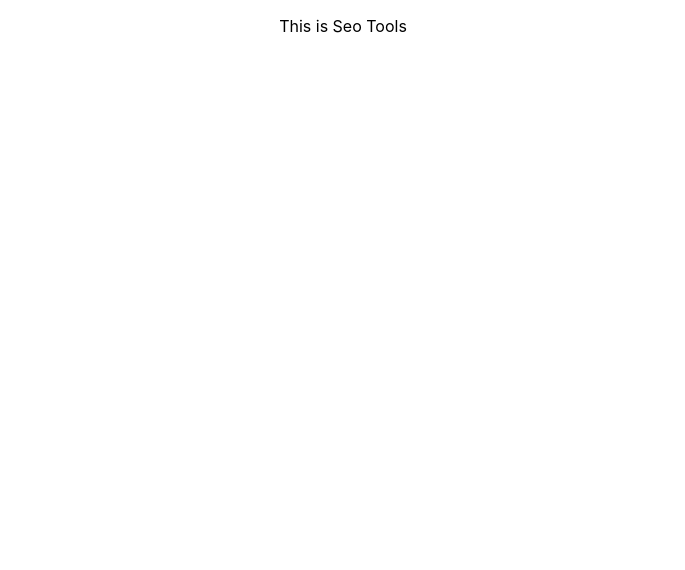
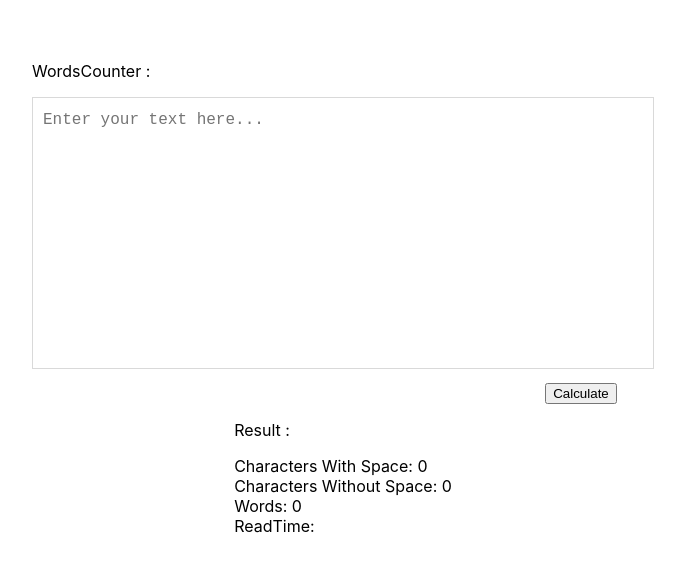
Before and after one commit to AftoTech/seotools, a React (Create React App) app: page /WordsCounter in a window 1280 px wide. Shown: the top 570 px of the page, without its empty margins (297-982 px from the left). Built offline with nearby package versions, Linux system fonts and the light colour scheme.

Commit message:
Wordcounter-md5Generator

```diff
--- a/package.json
+++ b/package.json
@@ -6,8 +6,10 @@
     "@testing-library/jest-dom": "^5.16.5",
     "@testing-library/react": "^13.4.0",
     "@testing-library/user-event": "^13.5.0",
+    "crypto-js": "^4.1.1",
     "react": "^18.2.0",
     "react-dom": "^18.2.0",
+    "react-router-dom": "^6.8.2",
     "react-scripts": "5.0.1",
     "web-vitals": "^2.1.4"
   },
--- a/src/App.css
+++ b/src/App.css
@@ -1,38 +1,22 @@
 .App {
-  text-align: center;
+display: flex;
+justify-content: space-around;
+flex-direction: column;
+
+
 }
-
-.App-logo {
-  height: 40vmin;
-  pointer-events: none;
-}
-
-@media (prefers-reduced-motion: no-preference) {
-  .App-logo {
-    animation: App-logo-spin infinite 20s linear;
-  }
-}
-
-.App-header {
-  background-color: #282c34;
-  min-height: 100vh;
+.styleCard {
   display: flex;
-  flex-direction: column;
+  border-radius: 8px;
+  box-shadow: 0px 0px 8px #ccc;
+  color: #253b56;
+  width: 200px;
+  height: 200px;
   align-items: center;
   justify-content: center;
-  font-size: calc(10px + 2vmin);
-  color: white;
+
 }
-
-.App-link {
-  color: #61dafb;
+.cardContainer{
+  justify-content: center;
+  align-self:center;
 }
-
-@keyframes App-logo-spin {
-  from {
-    transform: rotate(0deg);
-  }
-  to {
-    transform: rotate(360deg);
-  }
-}
--- a/src/App.js
+++ b/src/App.js
@@ -1,11 +1,21 @@
 import logo from './logo.svg';
 import './App.css';
-
+import Card from './components/card';
+import { BrowserRouter, Routes, Route } from "react-router-dom";
+import HomePage from './screens/homepage';
+import TextEditorTools from './screens/Texeditortools';
+import WordsCounter from './screens/wordcounter/wordscouter';
+import Md5Generator from './screens/md5Generator/md5Generator';
 function App() {
   return (
-    <div className="App">
-     <p>This is Seo Tools</p>
-    </div>
+    <BrowserRouter>
+      <Routes>
+        <Route path="/" element={<HomePage />}/>
+        <Route path="/TextEditorTools" element={<TextEditorTools />} />
+        <Route path="/WordsCounter" element={<WordsCounter />} />
+        <Route path="/Md5Generator" element={<Md5Generator />}/>
+      </Routes>
+    </BrowserRouter>
   );
 }
 
--- /dev/null
+++ b/src/components/card.js
@@ -0,0 +1,15 @@
+import React from "react";
+import '../App.css'
+
+
+const Card = () => {
+    return (
+        <div className="cardContainer">
+            <div className="styleCard">
+                <p>content</p>
+           </div>
+       </div>
+    )
+}
+
+export default Card;
--- /dev/null
+++ b/src/screens/Texeditortools.js
@@ -0,0 +1,22 @@
+
+import React from 'react';
+import { Outlet, Link } from "react-router-dom";
+const TextEditorTools =() =>{
+    return (
+        <div>
+            <h1>Text editor TextEditorTools</h1>
+       <nav>
+        <ul>
+          <li>
+            <Link to="/WordsCounter">WordsCounter</Link>
+            </li>
+             <li>
+            <Link to="/Md5Generator">Md5Generator</Link>
+          </li>
+        </ul>
+      </nav>
+      </div>
+  )
+}
+
+export default TextEditorTools;
--- /dev/null
+++ b/src/screens/homepage.js
@@ -0,0 +1,19 @@
+
+import React from 'react';
+ import { Outlet, Link } from "react-router-dom";
+const HomePage =() =>{
+    return (
+        <div>
+            <p>To refereence</p>
+               <nav>
+        <ul>
+          <li>
+            <Link to="/TextEditorTools">TextEditorTools</Link>
+          </li>
+        </ul>
+      </nav>
+         </div>
+  )
+}
+
+export default HomePage;
--- /dev/null
+++ b/src/screens/md5Generator/md5.css
@@ -0,0 +1,26 @@
+.Md5area {
+  /* width: 100%; */
+  height: 100px;
+  padding: 10px;
+  border: 1px solid #d9d9d9;
+  outline: none;
+  font-size: 1rem;
+  resize: none;
+    width: 600px;
+  line-height: 1.5rem;
+}
+.container {
+ display: flex;
+  align-items: center;
+  justify-content: center;
+  flex-direction: column;
+  padding: 45px;
+  background-color: #FFFFFF;
+}
+.calculatebutton{
+  display: flex;
+  padding-top: 10px;
+  margin-left: 40%;
+  justify-content: flex-end;
+  align-items: flex-end;
+}
--- /dev/null
+++ b/src/screens/md5Generator/md5Generator.js
@@ -0,0 +1,35 @@
+import React, { useState } from "react";
+import { Outlet, Link } from "react-router-dom";
+import "./md5.css";
+var CryptoJS = require("crypto-js");
+const Md5Generator = () => {
+  const [Md5code, setMd5code] = useState()
+  const Calculate = () => {
+         var text = document.getElementById("inputField").value;
+    var hash = CryptoJS.MD5(text).toString()
+    console.log("data----->", hash)
+    setMd5code(hash)
+  }
+  return (
+    <div className="container">
+      <div>
+        <p>Md5Generator :</p>
+              <textarea
+                  className="Md5area"
+          id="inputField"
+          placeholder="Enter your Password here..."
+        ></textarea>
+      </div>
+      <div className="calculatebutton">
+        <button onClick={Calculate}>Generate</button>
+      </div>
+     <div>
+        <p>Result :</p>
+        <p>{Md5code}</p>
+      </div>
+
+    </div>
+  );
+};
+
+export default Md5Generator;
--- /dev/null
+++ b/src/screens/wordcounter/wordcounter.css
@@ -0,0 +1,26 @@
+textarea {
+  /* width: 100%; */
+  height: 250px;
+  padding: 10px;
+  border: 1px solid #d9d9d9;
+  outline: none;
+  font-size: 1rem;
+  resize: none;
+    width: 600px;
+  line-height: 1.5rem;
+}
+.container {
+ display: flex;
+  align-items: center;
+  justify-content: center;
+  flex-direction: column;
+  padding: 45px;
+  background-color: #FFFFFF;
+}
+.calculatebutton{
+  display: flex;
+  padding-top: 10px;
+  margin-left: 40%;
+  justify-content: flex-end;
+  align-items: flex-end;
+}
--- /dev/null
+++ b/src/screens/wordcounter/wordscouter.js
@@ -0,0 +1,72 @@
+import React, { useState } from "react";
+import { Outlet, Link } from "react-router-dom";
+import "./wordcounter.css";
+const WordsCounter = () => {
+  const [CharacterCountWithoutSpace, setCharacterCountWithoutSpace] =
+    useState(0);
+  const [CharacterCountWithSpace, setCharacterCountWithSpace] = useState(0);
+  const [WordCount, setWordCount] = useState(0);
+  const [estimatedReaTime, setestimatedReadtime] = useState();
+
+  function readingTime(text) {
+    const wordsPerMinute = 200; // Average case.
+    let result;
+    let textLength = text.split(" ").length; // Split by words
+    if (textLength > 0) {
+      let value = Math.ceil(textLength / wordsPerMinute);
+      result = `~${value} min read`;
+    }
+    setestimatedReadtime(result)
+  }
+
+  const Calculate = () => {
+    var text = document.getElementById("inputField").value;
+    var regex = /[a-zA-Z0-9]/g; // only count letters and numbers
+    var regex2 = /\s+/; // count words
+    // chatchterLength
+    let lengthwithoutspace = text.match(regex).length;
+    let lengthwithspace = text.trim().length;
+    setCharacterCountWithoutSpace(lengthwithoutspace);
+    setCharacterCountWithSpace(lengthwithspace);
+    // Word count
+    let wordcount = text.trim().split(regex2).length;
+    setWordCount(wordcount);
+    // readTime
+    readingTime(text);
+  };
+  return (
+    <div className="container">
+      <div>
+        <p>WordsCounter :</p>
+        <textarea
+          id="inputField"
+          placeholder="Enter your text here..."
+        ></textarea>
+      </div>
+      <div className="calculatebutton">
+        <button onClick={Calculate}>Calculate</button>
+      </div>
+      <div>
+        <p>Result :</p>
+        <div>
+          <div>
+            Characters With Space:{" "}
+            <span id="characterCount">{CharacterCountWithSpace}</span>
+          </div>
+          <div>
+            Characters Without Space:{" "}
+            <span id="characterCount">{CharacterCountWithoutSpace}</span>
+          </div>
+          <div>
+            Words: <span id="wordCount">{WordCount}</span>
+          </div>
+          <div>
+            ReadTime: <span id="characterCount">{estimatedReaTime}</span>
+          </div>
+        </div>
+      </div>
+    </div>
+  );
+};
+
+export default WordsCounter;
```
